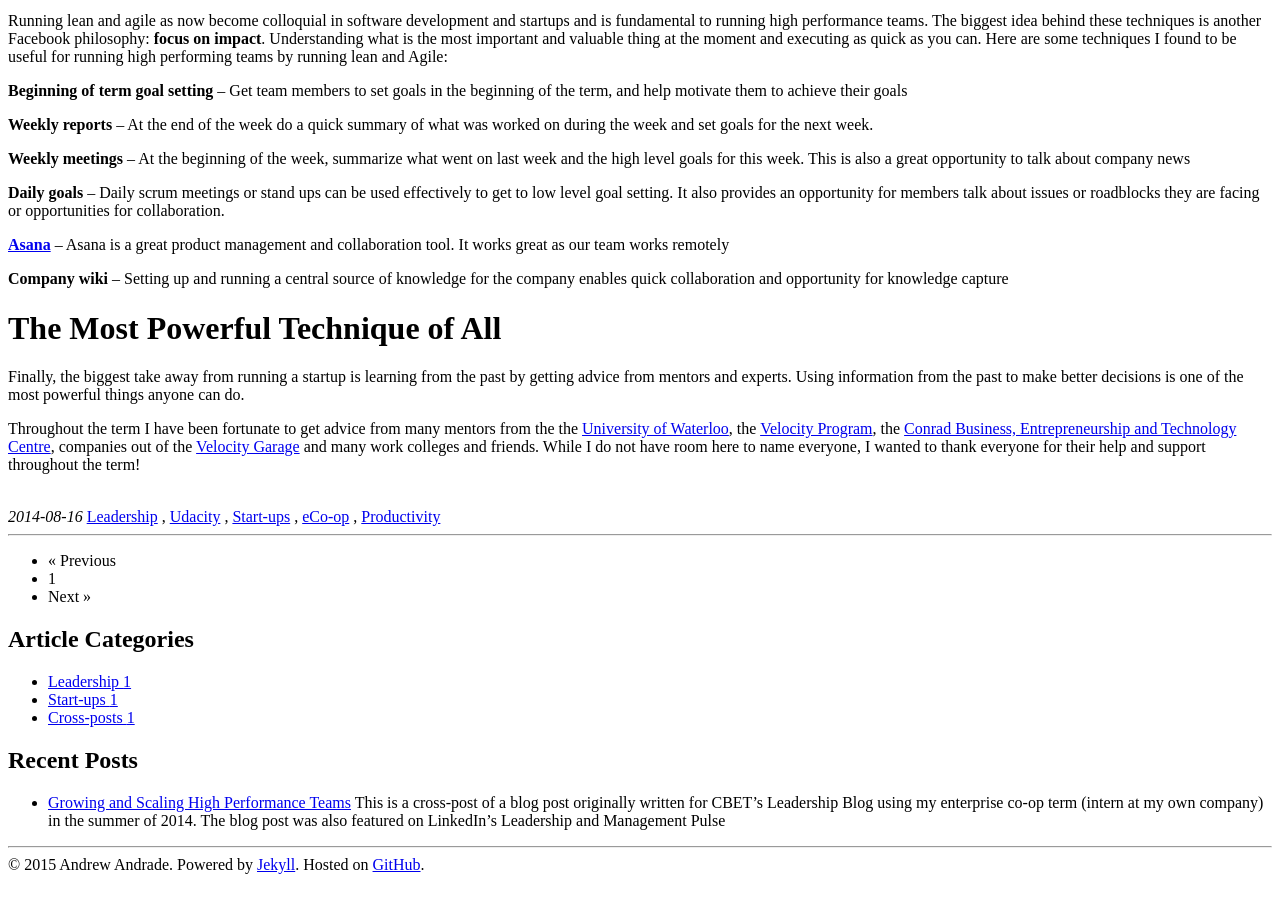
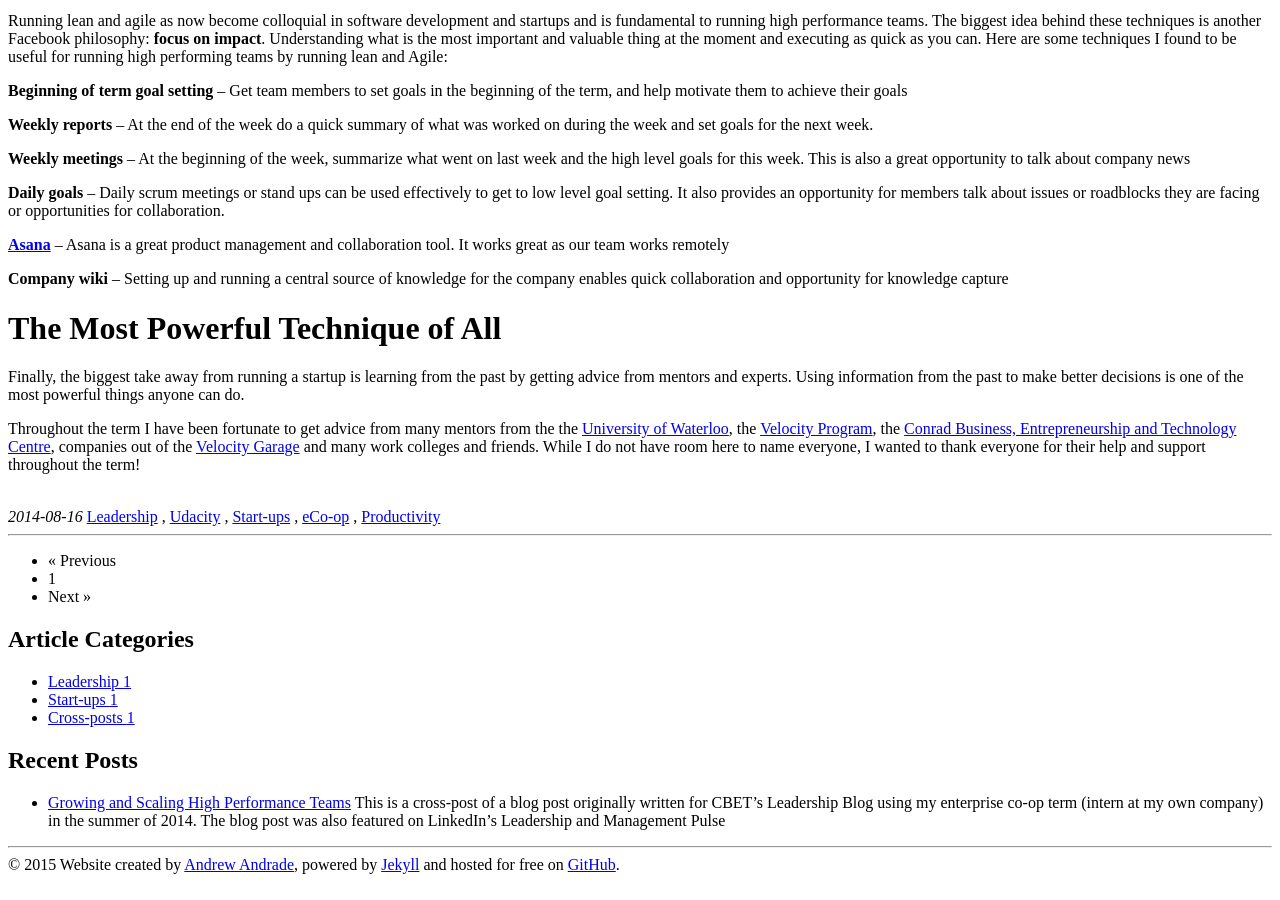
Before and after one commit to mrandrewandrade/blog, a Jekyll site: the page built from index.html, in a window 1280 px wide and 900 px high, scrolled down 1306 px. Built offline with Jekyll 4.4.1, drawn with Linux system fonts in a browser that asks for light colours; nearby versions of some CDN libraries; library files that are not in the unit come from our copies; the list of posts is cut into pages by our own code; comment, search, counter and statistics services are not loaded.

Commit message:
catergories is now fixed and small change to bottom

```diff
--- a/_includes/themes/evjekylltheme/default.html
+++ b/_includes/themes/evjekylltheme/default.html
@@ -89,11 +89,9 @@
 				</div>
 				{{ content }}
 			</div>
-
-
 			<hr>
 			<footer>
-				&copy; {{ site.time | date: '%Y' }} {{ site.author.name }}. Powered by <a href="http://jekyllrb.com" target="_blank" title="The simple, blog-aware, static site generator.">Jekyll</a>. Hosted on <a href="http://github.com/mrandrewandrade/blog" target="_blank" title="Andrew Andrade's GitHub Profile">GitHub</a>.
+                &copy; {{ site.time | date: '%Y' }} Website created by <a href="http://mrandrewandrade.com" target="_blank">Andrew Andrade</a>, powered by <a href="http://jekyllrb.com" target="_blank" title="The simple, blog-aware, static site generator.">Jekyll</a> and hosted for free on <a href="http://github.com/mrandrewandrade/blog" target="_blank" title="Andrew Andrade's GitHub Profile">GitHub</a>.
 				<br><br>
 			</footer>
 		</div>
```
Also changed, not shown: README.md.
